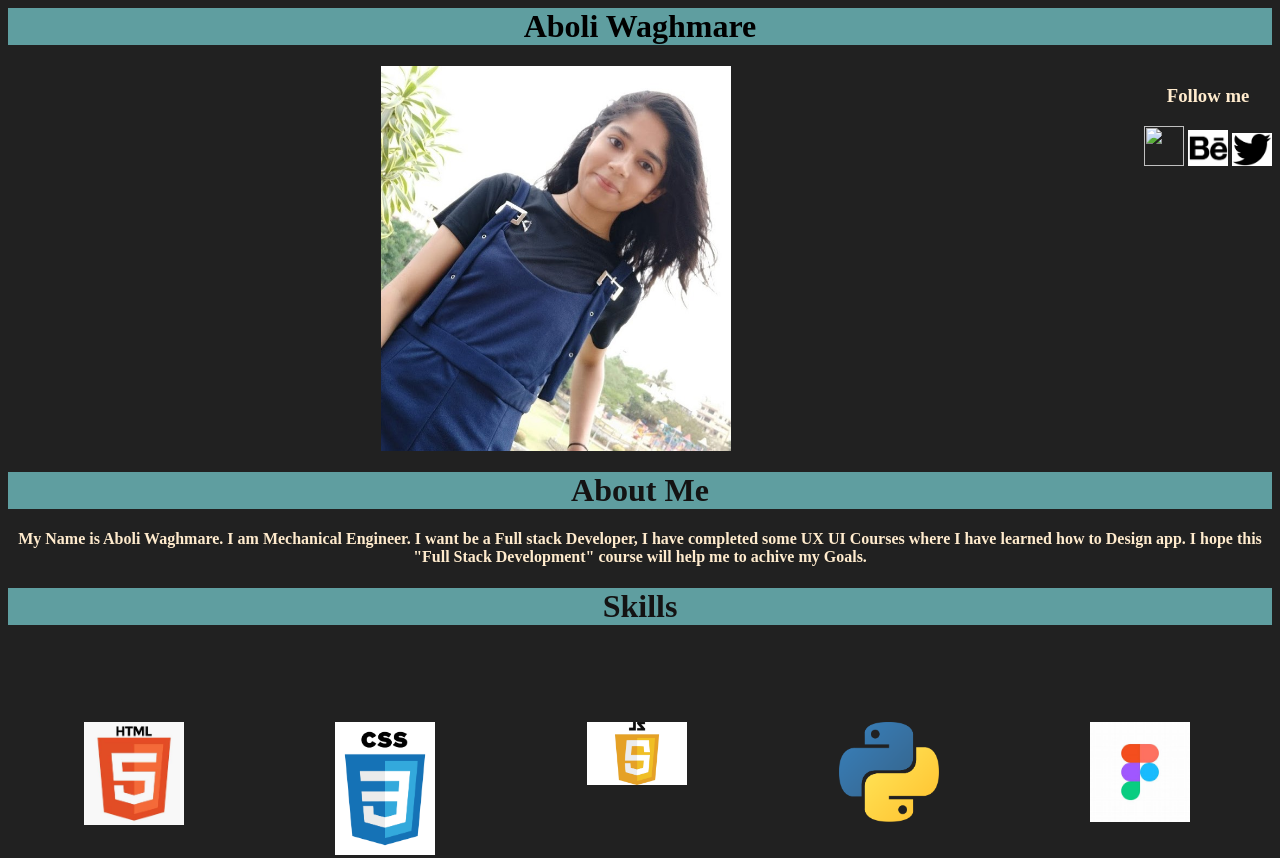
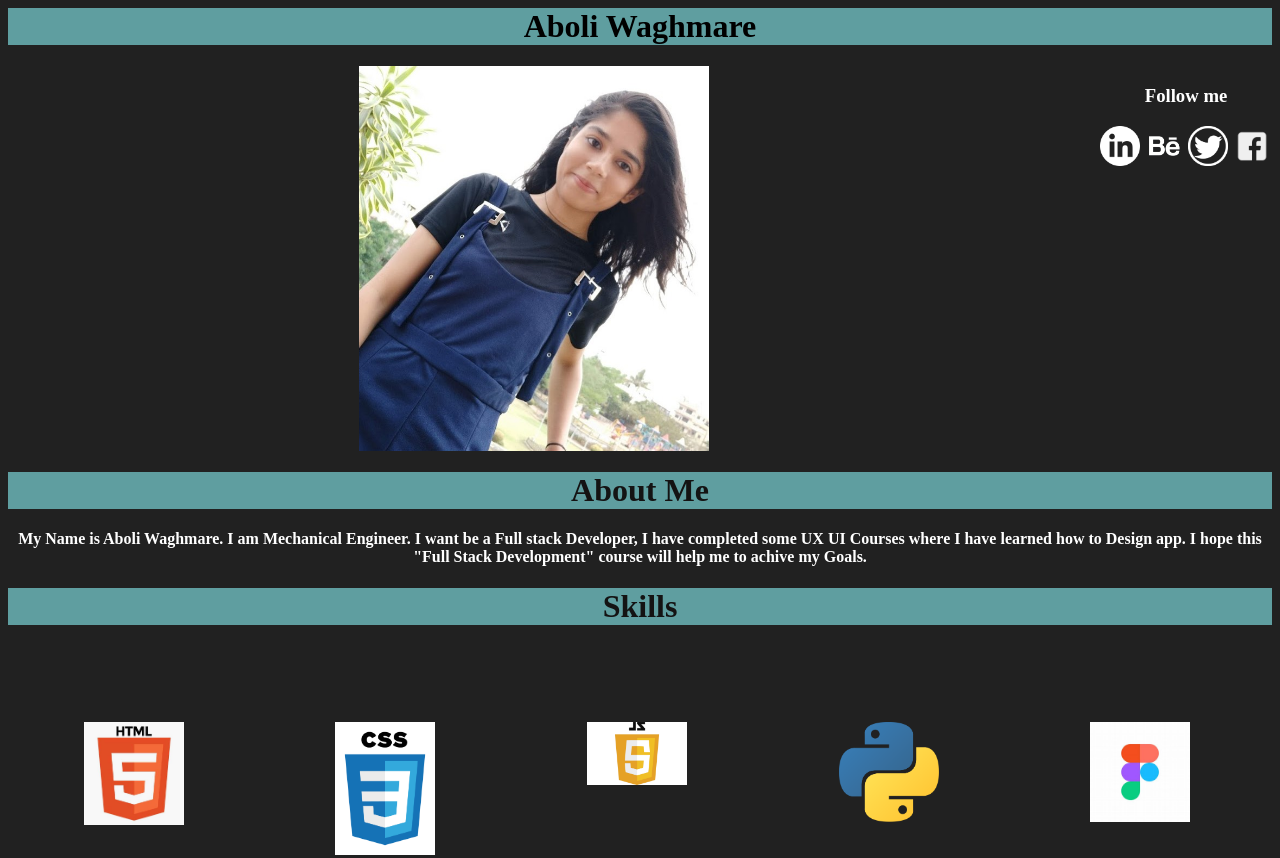
Before and after one commit to aboli105/My-Profile, a plain HTML site: page index.html in a window 1280 px wide. Shown: the top 858 px of the page. Drawn offline with Linux system fonts and the light colour scheme.

Commit message:
Icon change

```diff
--- a/index.html
+++ b/index.html
@@ -17,19 +17,20 @@
     <div style="float: right;">
     <ul>
         <ls>
-            <h3 style="color: blanchedalmond;">Follow me</h3>
+            <h3 style="color: white;">Follow me</h3>
         </ls>
         <ls><a style="text-decoration:none ;" href="https://www.linkedin.com/in/aboli-waghmare-61b657204/"target=_blank>
-            <img src="./Imagess/OIP.jpg"width="40pxl">
+            <img src="./Imagess/Linkedin-Logo-White-Circle-1024x1024.png"width="40pxl">
         </a></ls>
         <ls>
             <a style="text-decoration:none ;" href="https://www.behance.net/aboliwaghmare"target="_blank">
-                <img src="Imagess/behance-logo-vector-1.png"width="40pxl">
+                <img src="Imagess/unnamed.png"width="40pxl">
             </a>
         </ls>
         <ls>
-            <img style="text-decoration:none ;" src="Imagess/Twitter-symbol.jpg"width="40pxl">
+            <img style="text-decoration:none ;" src="imagess/twitter-icon-white-png-23.jpg"width="40pxl">
         </ls>
+        <img style="text-decoration:none ;" src="imagess/Facebook.png"width="40pxl">
     </ul>
 </div>
 
@@ -37,7 +38,7 @@
 <h1 style="background-color: cadetblue;color:rgb(20, 19, 19) ;">
     About Me
 </h1>
-<h4 style="color: blanchedalmond;">
+<h4 style="color:white;">
 
     My Name is Aboli Waghmare. I am Mechanical Engineer. I want be a Full stack Developer, I have completed some UX UI Courses where I have learned how to Design app. I hope this "Full Stack Development" course will help me to achive my Goals.
         </p>
@@ -81,8 +82,8 @@
 </center>
 <hr>
 </div>
-<h4 style="color: blanchedalmond;">&copy;Develpoer Aboli Waghmare</h4>
-<h4 style="color: blanchedalmond;">aboswaghmare125@gmail.com</h4>
+<h4 style="color:white;">&copy;Develpoer Aboli Waghmare</h4>
+<h4 style="color: white;">aboswaghmare125@gmail.com</h4>
          </div>
     <div>
 
```
Also changed, not shown: Imagess/Facebook.png (added), Imagess/Linkedin-Logo-White-Circle-1024x1024.png (added), Imagess/insta-white-768x767.png (added), Imagess/linkdien.jpg (added), Imagess/twitter-icon-white-png-23.jpg (added), Imagess/unnamed.png (added), 1 other file.
